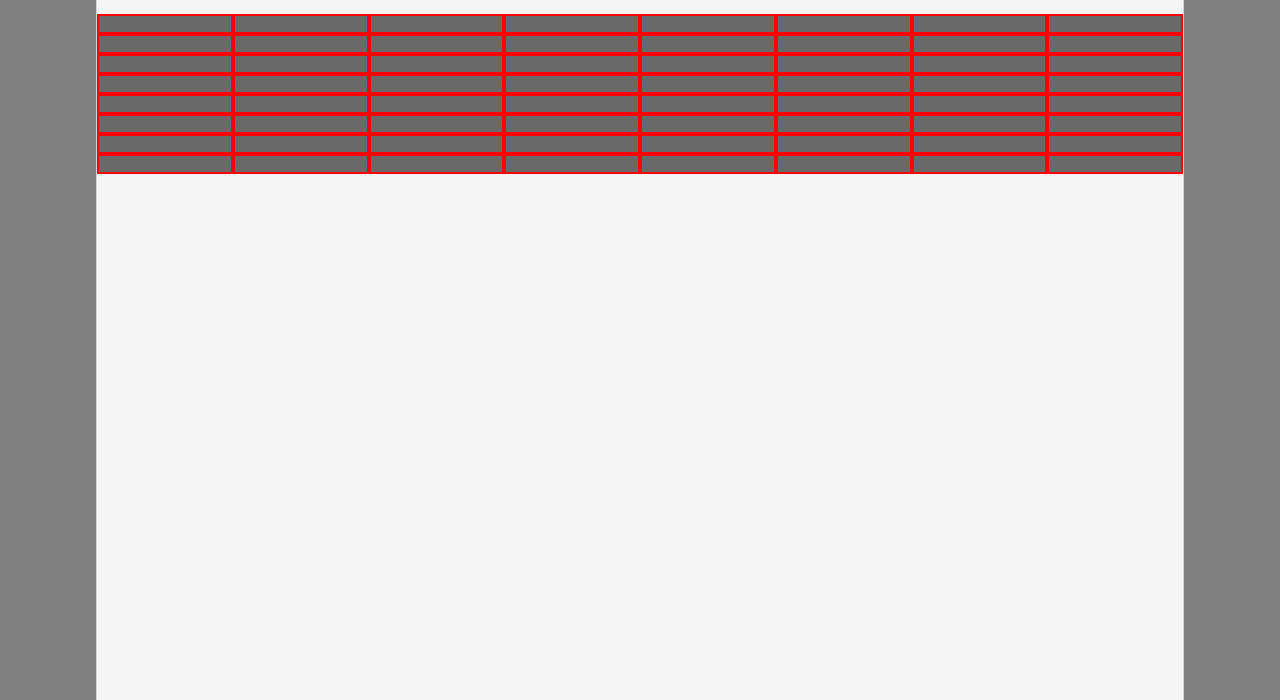
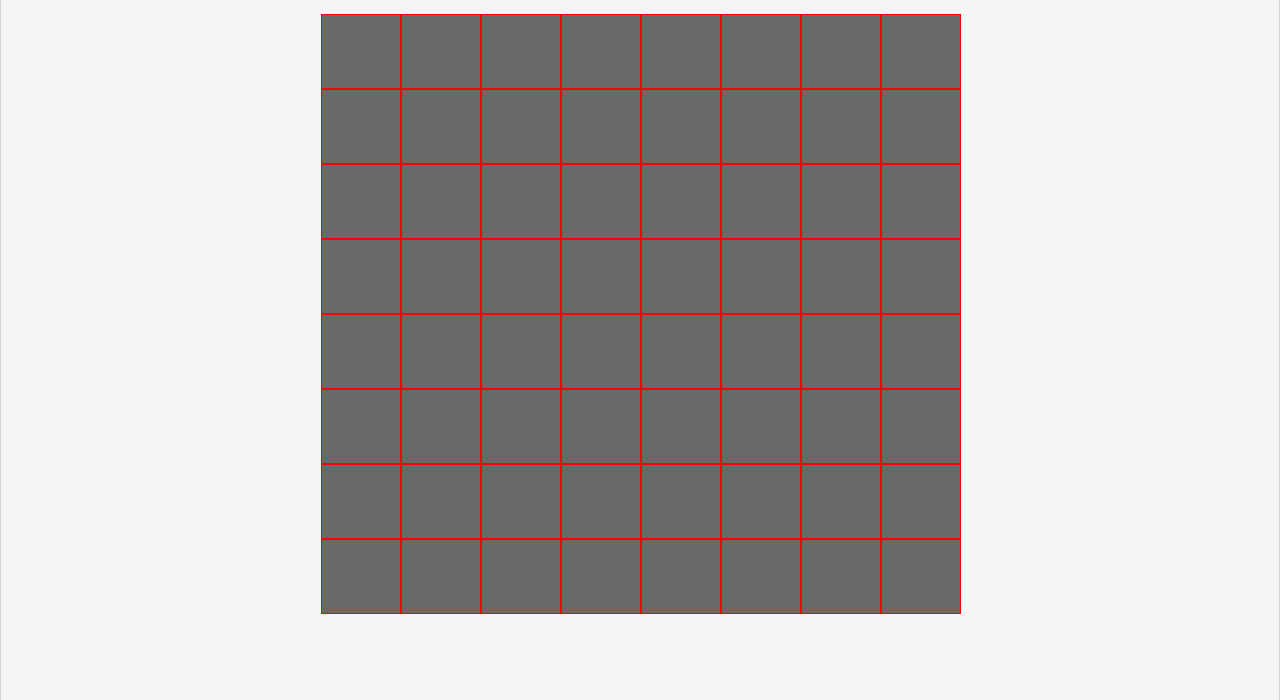
Before and after one commit to danielduffield/short-circuit, a website: page index.html in a window 1280 px wide. Shown: the part 100-800 px from the top of the page. Drawn offline with nearby package versions, Linux system fonts and the light colour scheme.

Commit message:
Centered grid and removed space between inline elements by setting font to 0. #1

```diff
--- a/styles.css
+++ b/styles.css
@@ -14,7 +14,7 @@
 
 #container {
   margin: 0 auto;
-  width: 85%;
+  width: 100%;
   height: 100%;
   border-left: 1px solid lightgrey;
   border-right: 1px solid lightgrey;
@@ -35,15 +35,23 @@ h1 {
 }
 
 .board-tile {
-  width: calc(100% / 8);
-  height: 20px;
+  width: calc(50% / 8);
+  height: 75px;
   background-color: dimgrey;
-  border: 2px solid red;
+  border: 1px solid red;
   z-index: 1;
-  float: left;
+  display: inline-block;
 }
 
 .hidden-tile {
   background-color: grey;
   left: 10%;
 }
+
+#game-board {
+  text-align: center;
+  width: 100%;
+  margin-bottom: 100%;
+  position: fixed;
+  font-size: 0;
+}
```
